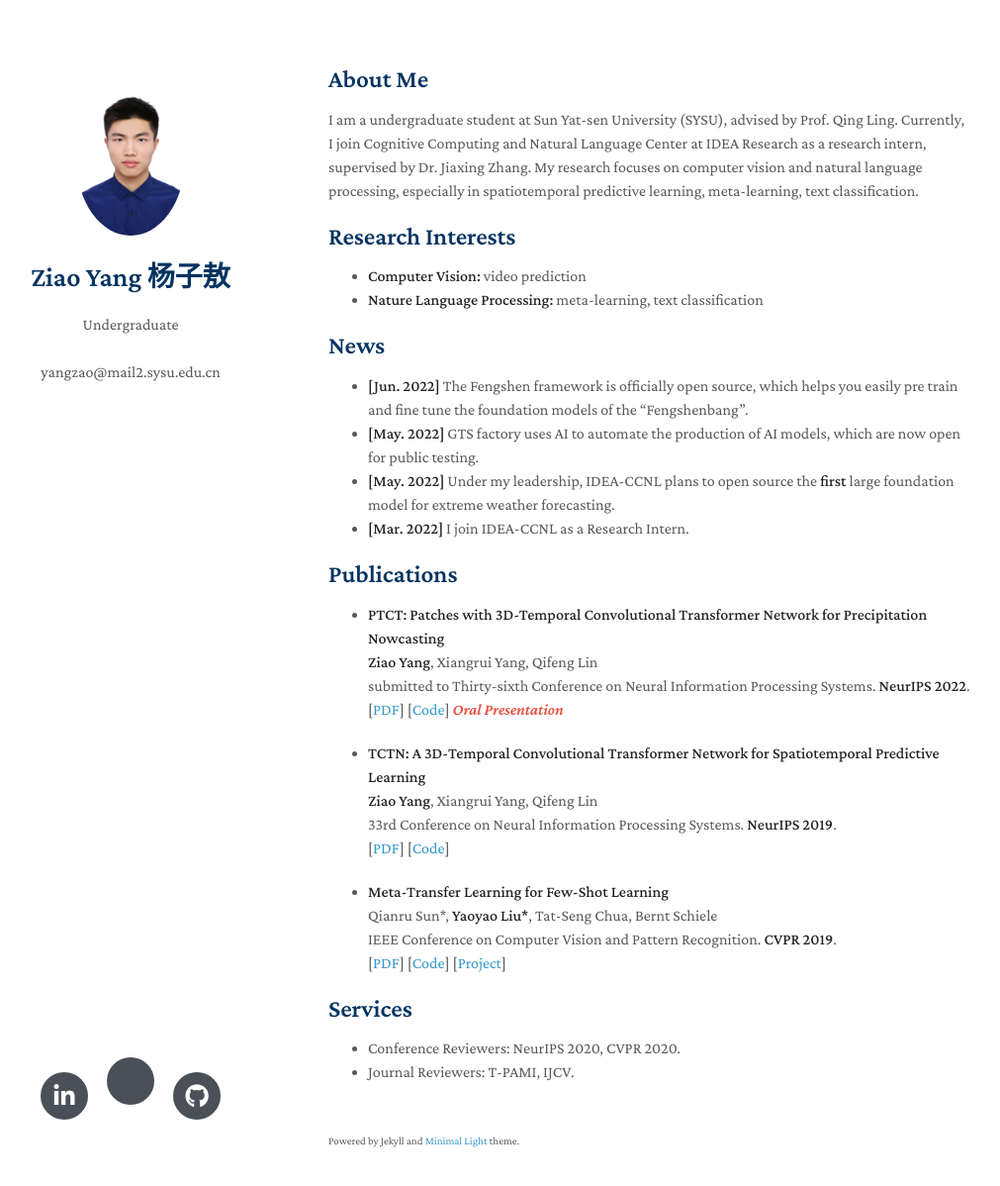
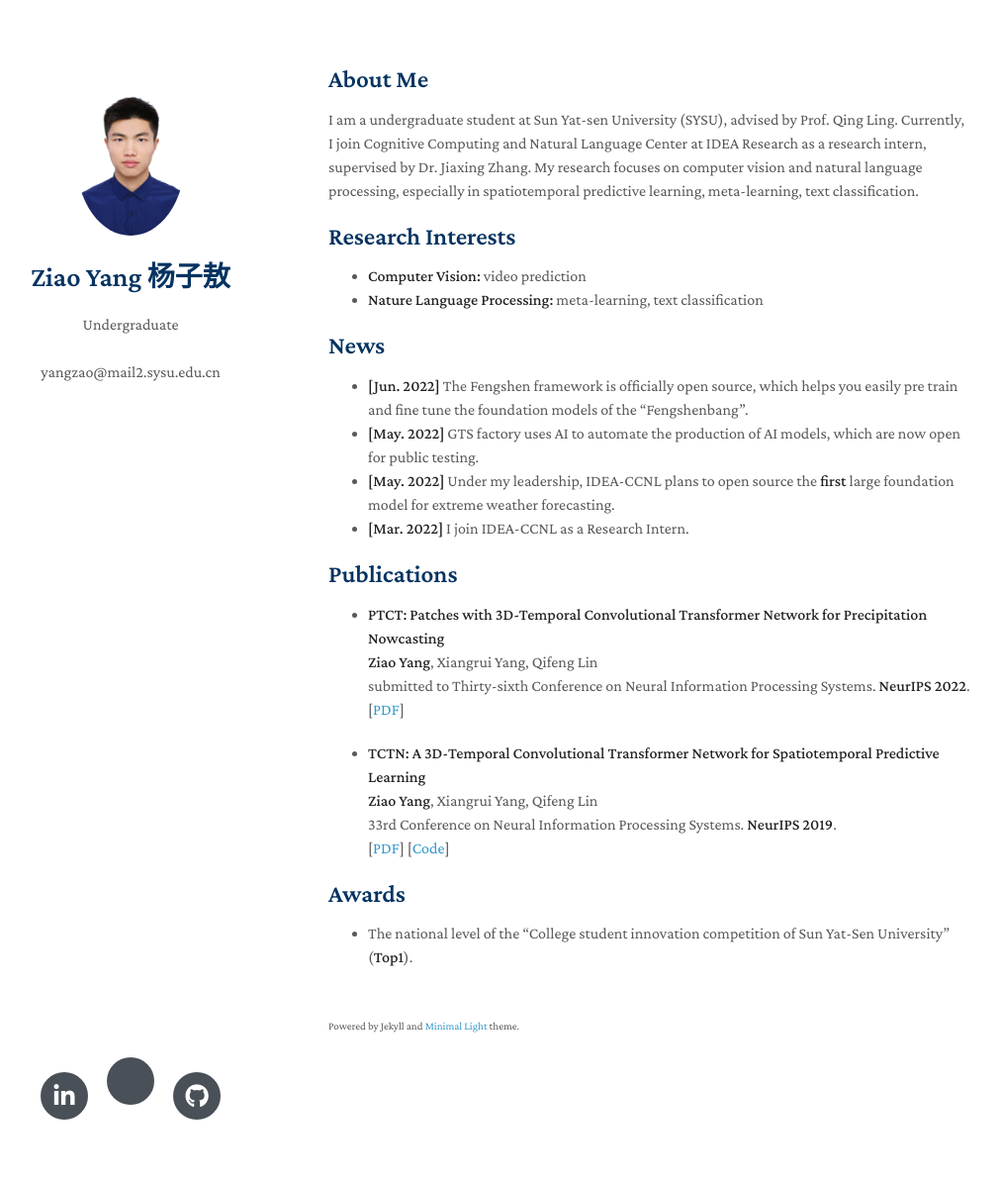
Before and after one commit to yangziao56/homepage, a Jekyll site: the page built from index.md, in a window 1280 px wide and 1233 px high. Shown: the top 1198 px of the window at 99% size, without its empty margins (138-1149 px from the left). Built offline with Jekyll 4.4.1, drawn with Linux system fonts in a browser that asks for light colours; nearby versions of some CDN libraries; a style sheet for code colours, icons or effects is not loaded; our own code applies the rules of GitHub Pages for plain Markdown files.

Commit message:
Update index.md
Signed-off-by: Ziao Yang <70676524+yangziao56@users.noreply.github.com>

```diff
--- a/index.md
+++ b/index.md
@@ -27,7 +27,7 @@ My research focuses on computer vision and natural language processing, especial
   <br>
   submitted to Thirty-sixth Conference on Neural Information Processing Systems. **NeurIPS 2022**.
   <br>
-  [[PDF](https://arxiv.org/pdf/2002.10211.pdf)] [[Code](https://github.com/yaoyao-liu/mnemonics)] <strong><i style="color:#e74d3c">Oral Presentation</i></strong>
+  [[PDF](https://arxiv.org/pdf/2112.01085v2.pdf)]
 
 - **TCTN: A 3D-Temporal Convolutional Transformer Network for Spatiotemporal Predictive Learning**
   <br>
@@ -35,17 +35,9 @@ My research focuses on computer vision and natural language processing, especial
   <br>
   33rd Conference on Neural Information Processing Systems. **NeurIPS 2019**.
   <br>
-  [[PDF](https://arxiv.org/pdf/2112.01085v2.pdf)] [[Code](https://github.com/xinzheli1217/learning-to-self-train)]
+  [[PDF](https://arxiv.org/pdf/2112.01085v1.pdf)] [[Code](https://github.com/yangziao56/TCTN-pytorch)]
 
-- **Meta-Transfer Learning for Few-Shot Learning**
-  <br>
-  Qianru Sun\*, **Yaoyao Liu\***, Tat-Seng Chua, Bernt Schiele
-  <br>
-  IEEE Conference on Computer Vision and Pattern Recognition. **CVPR 2019**.
-  <br>
-  [[PDF](http://openaccess.thecvf.com/content_CVPR_2019/papers/Sun_Meta-Transfer_Learning_for_Few-Shot_Learning_CVPR_2019_paper.pdf)] [[Code](https://github.com/yaoyao-liu/meta-transfer-learning)] [[Project](https://mtl.yyliu.net/)]
 
-## Services
+## Awards
 
-- Conference Reviewers: NeurIPS 2020, CVPR 2020.
-- Journal Reviewers: T-PAMI, IJCV.
+- The national level of the “College student innovation competition of Sun Yat-Sen University” (**Top1**).
```
